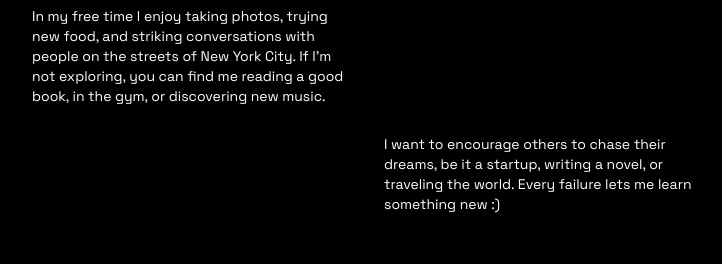
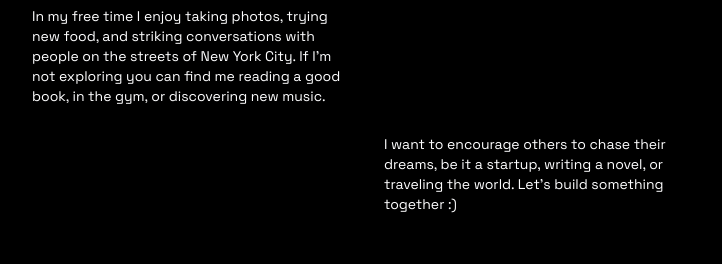
Before and after one commit to ethanwhyy/ethanwhyy.github.io, a Next.js app: page / in a window 1280 px wide. Shown: the part 3600-3864 px from the top of the page, without its empty margins (480-1202 px from the left). Built offline with nearby package versions, Linux system fonts and the light colour scheme.

Commit message:
Update page.tsx
changed text in about section for a CTA

```diff
--- a/app/page.tsx
+++ b/app/page.tsx
@@ -546,7 +546,7 @@
                         <div className="space-y-8">
                           <p className="text-sm text-[#fefeff]">
                             In my free time I enjoy taking photos, trying new food, and
-                            striking conversations with people on the streets of New York City. If I'm not exploring,
+                            striking conversations with people on the streets of New York City. If I'm not exploring
                             you can find me reading a good book, in the gym, or discovering new music.
                           </p>
                         </div>
@@ -556,7 +556,7 @@
                         <div className="space-y-8">
                           <p className="text-sm text-[#fefeff]">
                             I want to encourage others to chase their dreams, be it a startup, writing a novel,
-                            or traveling the world. Every failure lets me learn something new :)
+                            or traveling the world. Let's build something together :)
                           </p>
                         </div>
                       </div>
```
